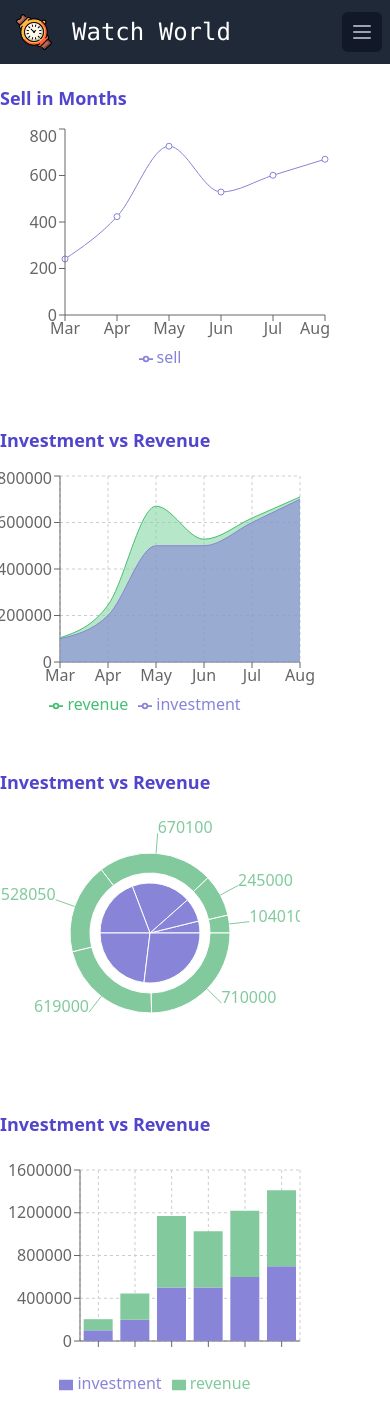
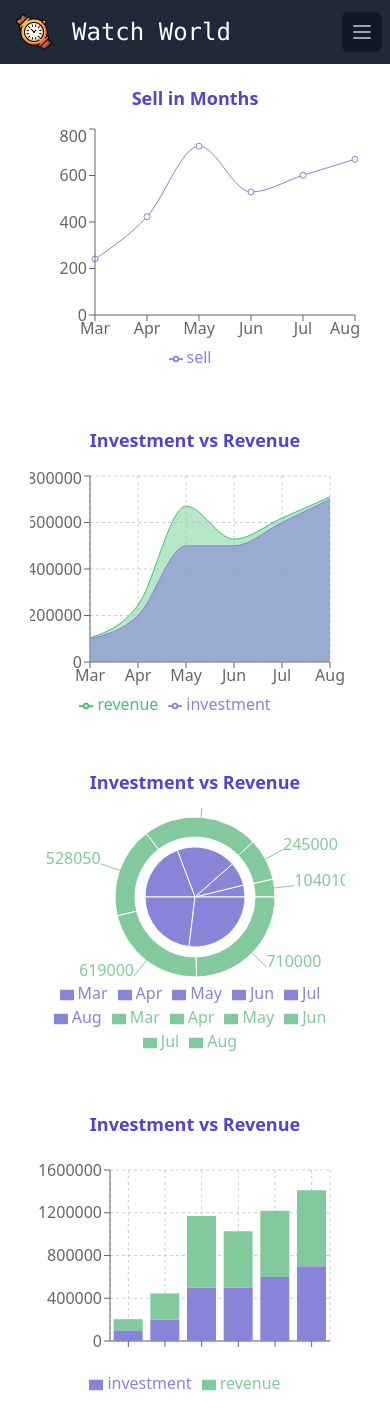
Before and after one commit to OmarFaruqueSabbir/product_review, a React (Create React App) app: page /dashboard in a window 390 px wide. Built offline with nearby package versions, Linux system fonts and the light colour scheme.

Commit message:
Dashboard edited

```diff
--- a/src/Components/Dashboard/Dashboard.js
+++ b/src/Components/Dashboard/Dashboard.js
@@ -44,7 +44,7 @@ const Dashboard = () => {
 
     return (
         <div className="grid grid-cols-1 md:grid-cols-2 gap-3  mx-auto">
-            <div className='flex flex-col justify-center md:items-center items-start mt-5 mb-5'>
+            <div className='flex flex-col justify-center items-center mt-5 mb-5'>
                 <p className='text-indigo-700 text-lg font-semibold mb-3'>Sell in Months</p>
                 <LineChart width={330} height={250} data={data}>
                     <Line
@@ -60,7 +60,7 @@ const Dashboard = () => {
                 </LineChart>
             </div>
 
-            <div className='flex flex-col justify-center md:items-center items-start mt-5 mb-5'>
+            <div className='flex flex-col justify-center items-center mt-5 mb-5'>
                 <p className='text-indigo-700 text-lg font-semibold mb-3'>Investment vs Revenue</p>
                 <AreaChart
                     width={330}
@@ -84,17 +84,18 @@ const Dashboard = () => {
                 </AreaChart>
             </div>
 
-            <div className='flex flex-col justify-center md:items-center items-start mt-5 mb-5'>
+            <div className='flex flex-col justify-center items-center  mt-5 mb-5'>
                 <p className='text-indigo-700 text-lg font-semibold mb-3'>Investment vs Revenue</p>
                 <PieChart className='flex' width={300} height={250}>
                     <Pie data={data} dataKey="investment" nameKey="month" cx="50%" cy="50%" outerRadius={50} fill="#8884d8" />
                     <Pie data={data} dataKey="revenue" nameKey="month" cx="50%" cy="50%" innerRadius={60} outerRadius={80} fill="#82ca9d" label />
+                    <Legend />
                     <Tooltip />
 
                 </PieChart>
             </div>
 
-            <div className='flex flex-col justify-center md:items-center items-start mt-5 mb-5'>
+            <div className='flex flex-col justify-center items-center  mt-5 mb-5'>
                 <p className='text-indigo-700 text-lg font-semibold mb-3'>Investment vs Revenue</p>
                 <BarChart
                     width={330}
```
